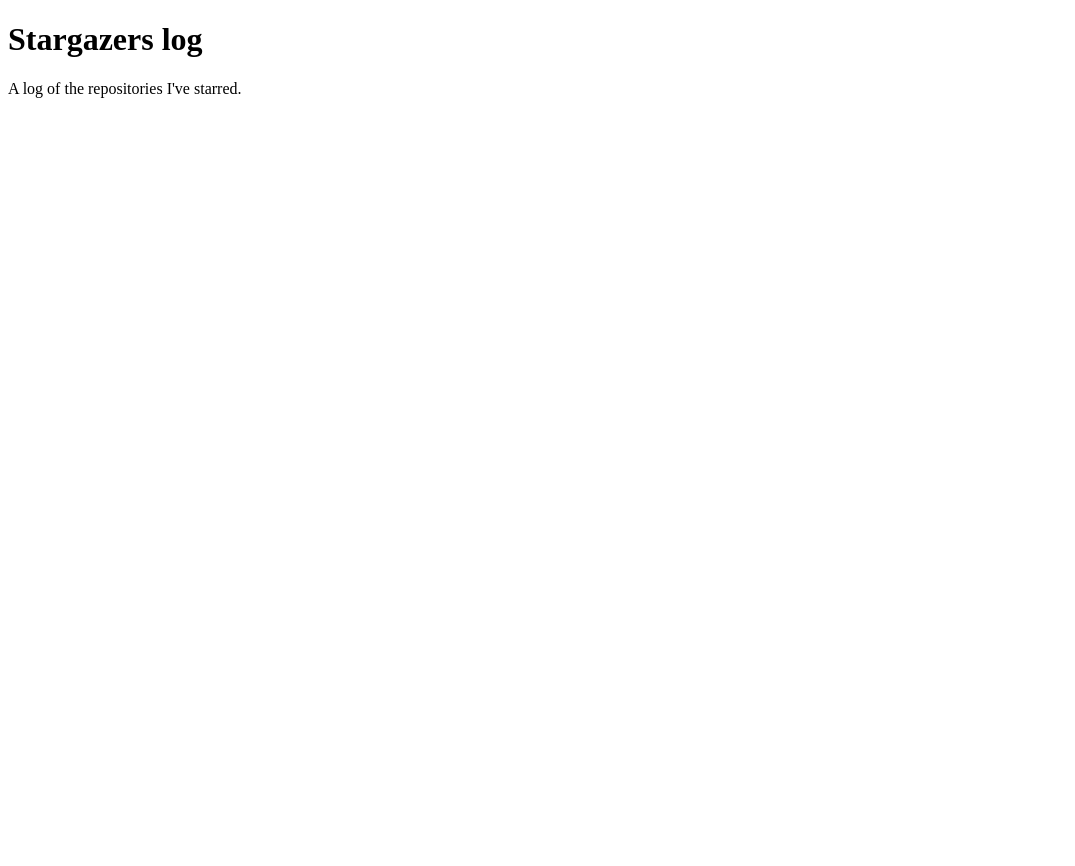
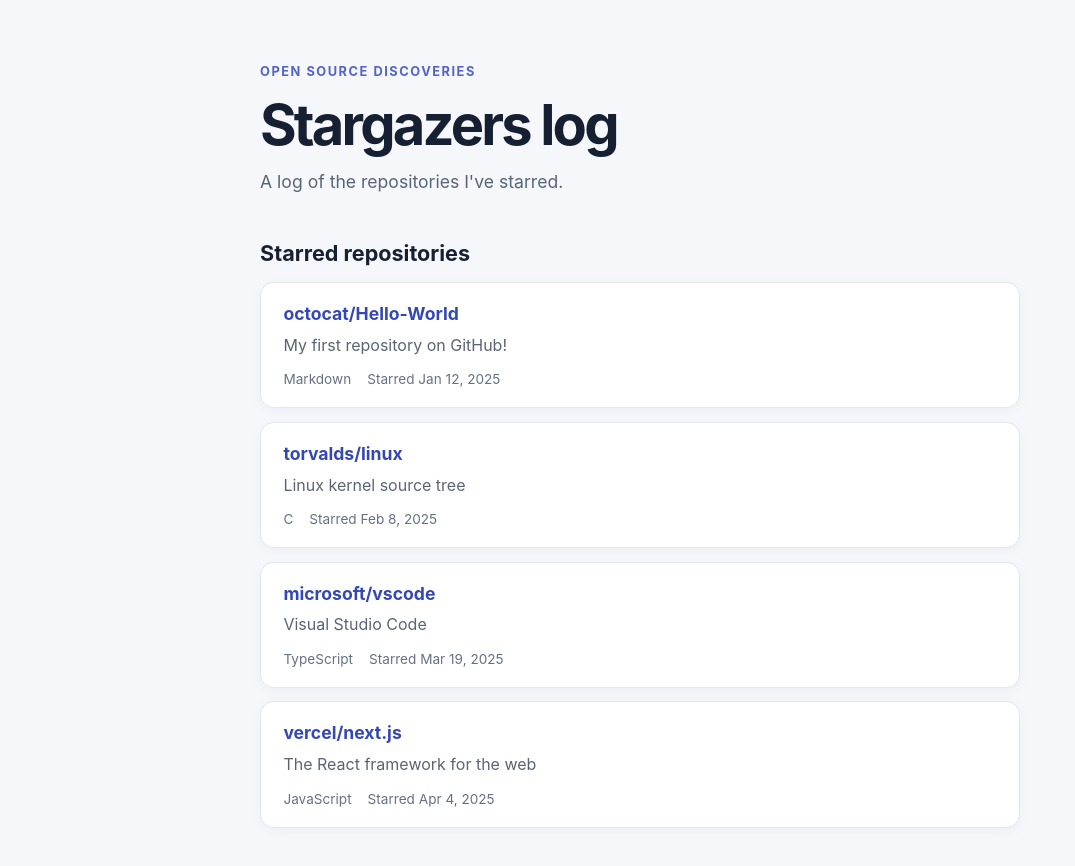
Before and after one commit to richesseamostagro-cloud/stargazers-log3, a plain HTML site: page index.html in a window 1280 px wide. Shown: the whole page, without its empty margins (0-1075 px from the left). Before the commit the page ends 800 px from the top, so only its background shows below. Drawn offline with Linux system fonts and the light colour scheme.

Commit message:
Add starred repositories list3

```diff
--- /dev/null
+++ b/events.json
@@ -0,0 +1,30 @@
+[
+  {
+    "full_name": "octocat/Hello-World",
+    "url": "https://github.com/octocat/Hello-World",
+    "description": "My first repository on GitHub!",
+    "language": "Markdown",
+    "starred_at": "2025-01-12"
+  },
+  {
+    "full_name": "torvalds/linux",
+    "url": "https://github.com/torvalds/linux",
+    "description": "Linux kernel source tree",
+    "language": "C",
+    "starred_at": "2025-02-08"
+  },
+  {
+    "full_name": "microsoft/vscode",
+    "url": "https://github.com/microsoft/vscode",
+    "description": "Visual Studio Code",
+    "language": "TypeScript",
+    "starred_at": "2025-03-19"
+  },
+  {
+    "full_name": "vercel/next.js",
+    "url": "https://github.com/vercel/next.js",
+    "description": "The React framework for the web",
+    "language": "JavaScript",
+    "starred_at": "2025-04-04"
+  }
+]
--- a/index.html
+++ b/index.html
@@ -2,10 +2,24 @@
 <html lang="en">
   <head>
     <meta charset="utf-8">
+    <meta name="viewport" content="width=device-width, initial-scale=1">
+    <meta name="description" content="A log of starred repositories.">
     <title>Stargazers log</title>
+    <link rel="stylesheet" href="style.css">
+    <script src="script.js" defer></script>
   </head>
   <body>
-    <h1>Stargazers log</h1>
-    <p>A log of the repositories I've starred.</p>
+    <main class="page">
+      <header class="page-header">
+        <p class="eyebrow">Open source discoveries</p>
+        <h1>Stargazers log</h1>
+        <p>A log of the repositories I've starred.</p>
+      </header>
+      <section aria-labelledby="repositories-heading">
+        <h2 id="repositories-heading">Starred repositories</h2>
+        <p id="repository-status" class="status" role="status">Loading repositories…</p>
+        <ul id="repository-list" class="repository-list" aria-live="polite"></ul>
+      </section>
+    </main>
   </body>
 </html>
--- /dev/null
+++ b/script.js
@@ -0,0 +1,82 @@
+const repositoryList = document.querySelector("#repository-list");
+const repositoryStatus = document.querySelector("#repository-status");
+
+function formatDate(dateString) {
+  const date = new Date(dateString);
+
+  if (Number.isNaN(date.getTime())) {
+    return dateString;
+  }
+
+  return new Intl.DateTimeFormat(undefined, {
+    year: "numeric",
+    month: "short",
+    day: "numeric"
+  }).format(date);
+}
+
+function createRepositoryCard(repository) {
+  const item = document.createElement("li");
+  item.className = "repository-card";
+
+  const link = document.createElement("a");
+  link.className = "repository-name";
+  link.href = repository.url;
+  link.target = "_blank";
+  link.rel = "noopener noreferrer";
+  link.textContent = repository.full_name;
+  item.append(link);
+
+  if (repository.description) {
+    const description = document.createElement("p");
+    description.className = "repository-description";
+    description.textContent = repository.description;
+    item.append(description);
+  }
+
+  const details = document.createElement("p");
+  details.className = "repository-details";
+
+  if (repository.language) {
+    const language = document.createElement("span");
+    language.textContent = repository.language;
+    details.append(language);
+  }
+
+  const starred = document.createElement("span");
+  starred.textContent = `Starred ${formatDate(repository.starred_at)}`;
+  details.append(starred);
+  item.append(details);
+
+  return item;
+}
+
+async function loadRepositories() {
+  try {
+    const response = await fetch("./events.json");
+
+    if (!response.ok) {
+      throw new Error(`Request failed with status ${response.status}`);
+    }
+
+    const repositories = await response.json();
+
+    if (!Array.isArray(repositories)) {
+      throw new Error("Repository data must be a list.");
+    }
+
+    if (repositories.length === 0) {
+      repositoryStatus.textContent = "No starred repositories yet.";
+      return;
+    }
+
+    repositoryList.replaceChildren(...repositories.map(createRepositoryCard));
+    repositoryStatus.textContent = "";
+  } catch (error) {
+    console.error("Could not load starred repositories:", error);
+    repositoryStatus.classList.add("is-error");
+    repositoryStatus.textContent = "Could not load repositories. Please try again later.";
+  }
+}
+
+loadRepositories();
--- /dev/null
+++ b/style.css
@@ -0,0 +1,125 @@
+:root {
+  color-scheme: light;
+  font-family: Inter, ui-sans-serif, system-ui, -apple-system, BlinkMacSystemFont, "Segoe UI", sans-serif;
+  color: #172033;
+  background: #f5f7fb;
+  font-synthesis: none;
+  text-rendering: optimizeLegibility;
+}
+
+* {
+  box-sizing: border-box;
+}
+
+body {
+  min-width: 320px;
+  min-height: 100vh;
+  margin: 0;
+}
+
+.page {
+  width: min(100% - 2rem, 760px);
+  margin: 0 auto;
+  padding: 4rem 0;
+}
+
+.page-header {
+  margin-bottom: 3rem;
+}
+
+.eyebrow {
+  margin-bottom: 0.75rem;
+  color: #5264c7;
+  font-size: 0.8rem;
+  font-weight: 700;
+  letter-spacing: 0.12em;
+  text-transform: uppercase;
+}
+
+h1,
+h2,
+p {
+  margin-top: 0;
+}
+
+h1 {
+  margin-bottom: 0.75rem;
+  font-size: clamp(2.25rem, 7vw, 3.5rem);
+  letter-spacing: -0.05em;
+}
+
+.page-header > p:last-child {
+  margin-bottom: 0;
+  color: #5b6475;
+  font-size: 1.1rem;
+}
+
+h2 {
+  margin-bottom: 1rem;
+  font-size: 1.35rem;
+}
+
+.status {
+  color: #5b6475;
+}
+
+.status:empty {
+  display: none;
+}
+
+.status.is-error {
+  color: #a32626;
+}
+
+.repository-list {
+  display: grid;
+  gap: 0.85rem;
+  margin: 0;
+  padding: 0;
+  list-style: none;
+}
+
+.repository-card {
+  padding: 1.25rem 1.4rem;
+  border: 1px solid #e1e6f0;
+  border-radius: 0.85rem;
+  background: #fff;
+  box-shadow: 0 3px 12px rgb(23 32 51 / 4%);
+}
+
+.repository-name {
+  color: #3448b5;
+  font-size: 1.1rem;
+  font-weight: 700;
+  text-decoration: none;
+}
+
+.repository-name:hover,
+.repository-name:focus-visible {
+  text-decoration: underline;
+}
+
+.repository-description {
+  margin: 0.55rem 0 0.9rem;
+  color: #5b6475;
+  line-height: 1.5;
+}
+
+.repository-details {
+  display: flex;
+  flex-wrap: wrap;
+  gap: 0.5rem 1rem;
+  margin: 0;
+  color: #667085;
+  font-size: 0.85rem;
+}
+
+@media (max-width: 520px) {
+  .page {
+    padding: 2.5rem 0;
+  }
+
+  .repository-card {
+    padding: 1.1rem;
+  }
+}
```
